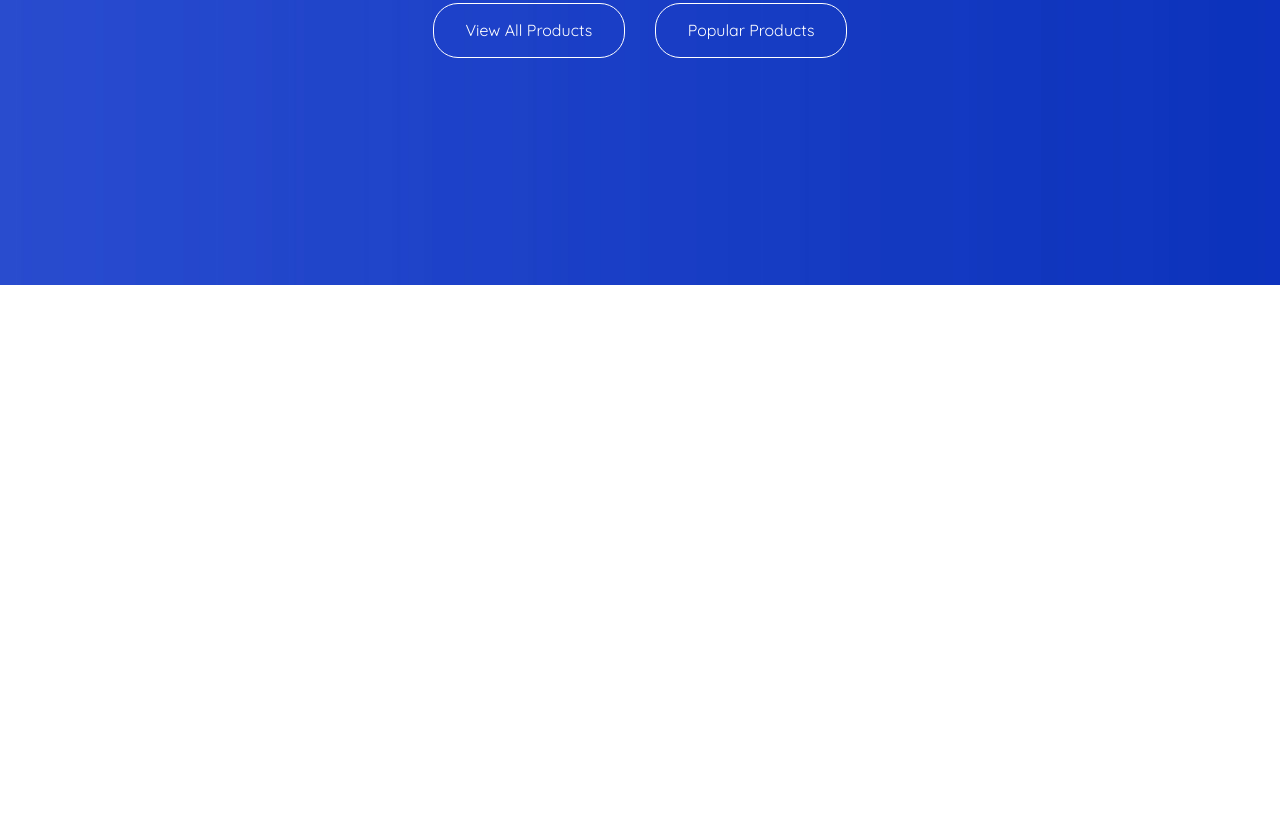
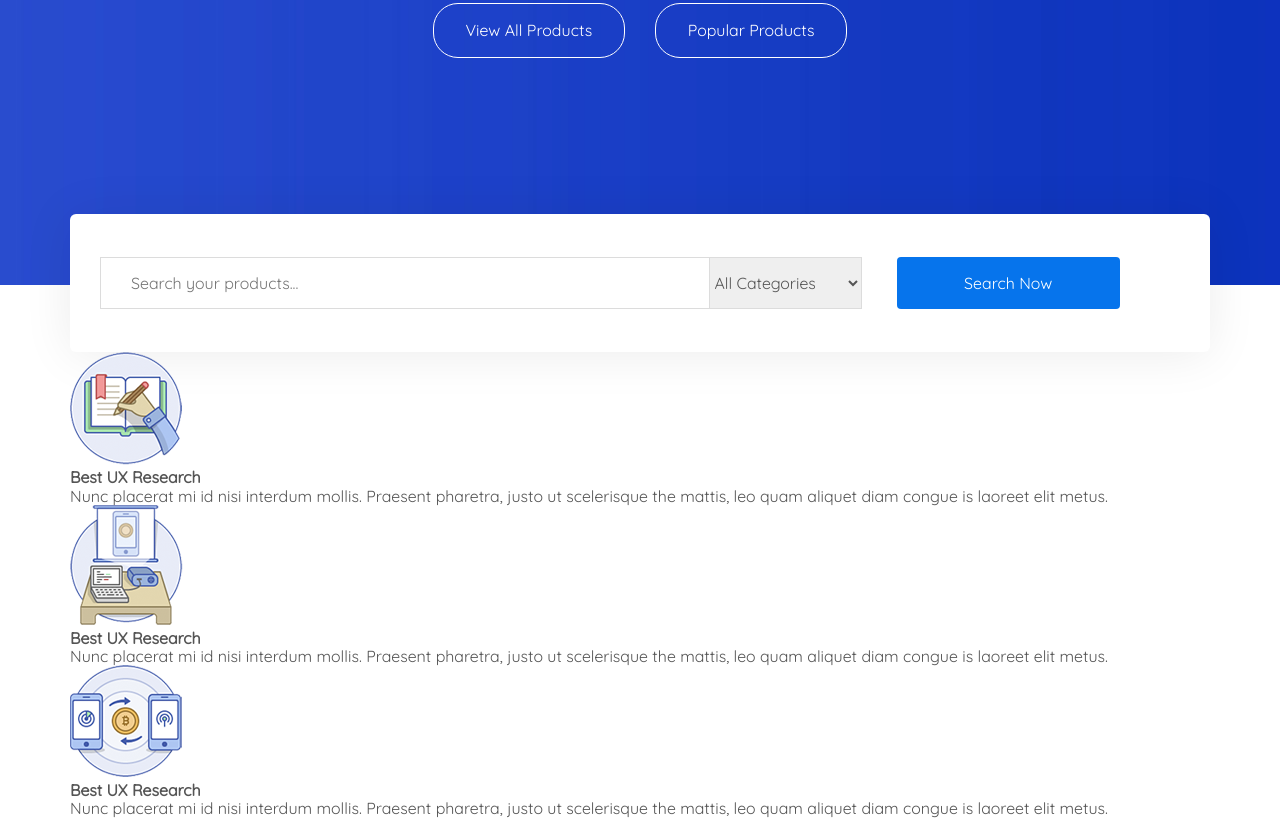
Before and after one commit to transformup/market, a website: page app/index.html in a window 1280 px wide. Shown: the part 620-1438 px from the top of the page. Before the commit the page ends 905 px from the top, so only its background shows below. Drawn offline with nearby package versions, Linux system fonts and the light colour scheme; files that its build step writes are made by us from their sources.

Commit message:
added block search

```diff
--- a/app/index.html
+++ b/app/index.html
@@ -90,8 +90,8 @@
         <div class="container">
             <div class="intro__inner">
                 <h1 class="intro__inner-title">
-                Create Your Own
-                <span>Digital Product Marketplace</span>
+                    Create Your Own
+                    <span>Digital Product Marketplace</span>
                 </h1>
                 <p class="intro__inner-text">
                     MartPlace is the most powerful, & customizable template for Easy Digital Downloads Products
@@ -107,6 +107,51 @@
             </div>
         </div>
     </section>
+    <section class="features">
+        <div class="container">
+            <div class="features__inner-search">
+                <form>
+                    <input type="text" placeholder="Search your products..." required>
+                    <select>
+                        <option value="0">All Categories</option>
+                        <option value="1">Best UX Research</option>
+                        <option value="2">Fully Responsive</option>
+                        <option value="3">Buy & Sell Easily</option>
+                    </select>
+                    <button type="submit">Search Now</button>
+                </form>
+            </div>
+            <div class="features__inner"></div>
+            <div class="features__inner-items">
+                <span class="inner__items-img">
+                    <img src="images/research.png" alt="oops">
+                </span>
+                <h3>Best UX Research</h3>
+                <p>Nunc placerat mi id nisi interdum mollis. Praesent pharetra, justo ut scelerisque
+                    the mattis, leo quam aliquet diam
+                    congue is laoreet elit metus.</p>
+            </div>
+            <div class="features__inner-items">
+                <span class="inner__items-img">
+                    <img src="images/responsive.png" alt="oops">
+                </span>
+                <h3>Best UX Research</h3>
+                <p>Nunc placerat mi id nisi interdum mollis. Praesent pharetra, justo ut scelerisque
+                    the mattis, leo quam aliquet diam
+                    congue is laoreet elit metus.</p>
+            </div>
+            <div class="features__inner-items">
+                <span class="inner__items-img">
+                    <img src="images/sell.png" alt="oops">
+                </span>
+                <h3>Best UX Research</h3>
+                <p>Nunc placerat mi id nisi interdum mollis. Praesent pharetra, justo ut scelerisque
+                    the mattis, leo quam aliquet diam
+                    congue is laoreet elit metus.</p>
+            </div>
+        </div>
+        </div>
+    </section>
 
 
     <script src="https://ajax.googleapis.com/ajax/libs/jquery/3.5.1/jquery.min.js"></script>
--- a/app/scss/_global.scss
+++ b/app/scss/_global.scss
@@ -16,7 +16,7 @@ a {
 
 h1, h2,
 h3, h4,
-h5, h6 {
+h5, h6, p {
     margin: 0;
     padding: 0;
     font-size: inherit;
--- a/app/scss/style.scss
+++ b/app/scss/style.scss
@@ -218,3 +218,57 @@
     }
 
 // end intro
+
+// start fetures
+
+
+.features__inner-search {
+    display: flex;
+    align-items: center;
+    min-height: 138px;
+    width: 100%;
+    box-shadow: 0px 2px 50px 0px rgba(0, 0, 0, 0.08);
+    border-radius: 6px;
+    margin-top: -71px;
+    background-color: #fff;
+form {
+        width: 100%;
+
+    }
+input{
+            display: inline-block;
+            height: 52px;
+            max-width: 610px;
+            width: 100%;
+            padding: 0 30px;
+            margin-left: 30px;
+            outline: none;
+            border: 1px solid #dcdcdc;
+
+        }
+    &::placeholder{
+        color: #676767;
+        font-weight: 400;
+    }
+    select {
+        display: inline-block;
+        height: 52px;
+        outline: none;
+        border: 1px solid #dcdcdc;
+        color: #555555;
+        margin-left: -5px;
+        margin-right: 30px;
+
+    }
+    button {
+        height: 52px;
+        width: 223px;
+        color: #fff;
+        border: none;
+        background-color: $bg;
+        border-radius: 4px;
+    }
+}
+
+
+// end fetures
```
Also changed, not shown: app/css/style.min.css, app/images/research.png (added), app/images/responsive.png (added), app/images/sell.png (added).
